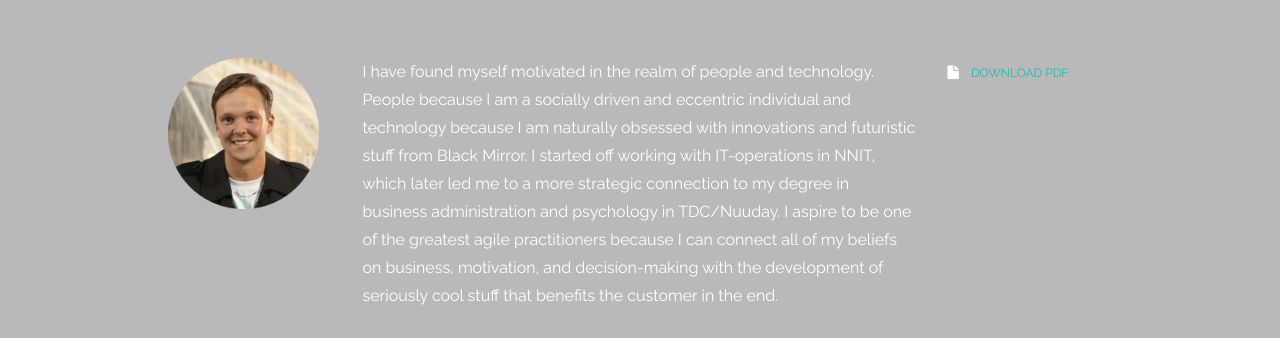
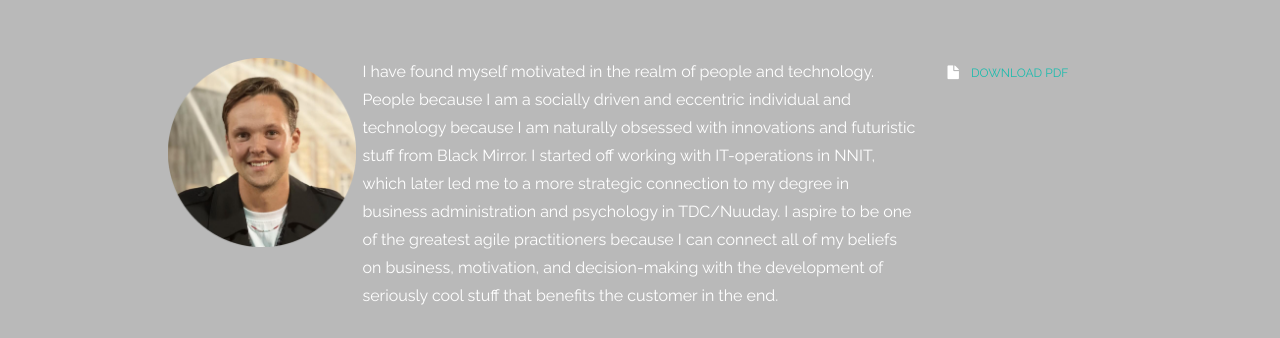
Before and after one commit to rflindt/CV, a plain HTML site: page index.html in a window 1280 px wide. Shown: the part 502-840 px from the top of the page. Drawn offline with Linux system fonts and the light colour scheme.

Commit message:
Update main.css

```diff
--- a/css/main.css
+++ b/css/main.css
@@ -311,5 +311,5 @@ body {
   animation-name: fadeInUp;
   }
 
-.raspicture{height: 4cm; width: 4cm;}
+.raspicture{height: 5cm; width: 5cm;}
 .raspicture {align-items: baseline;}
```
